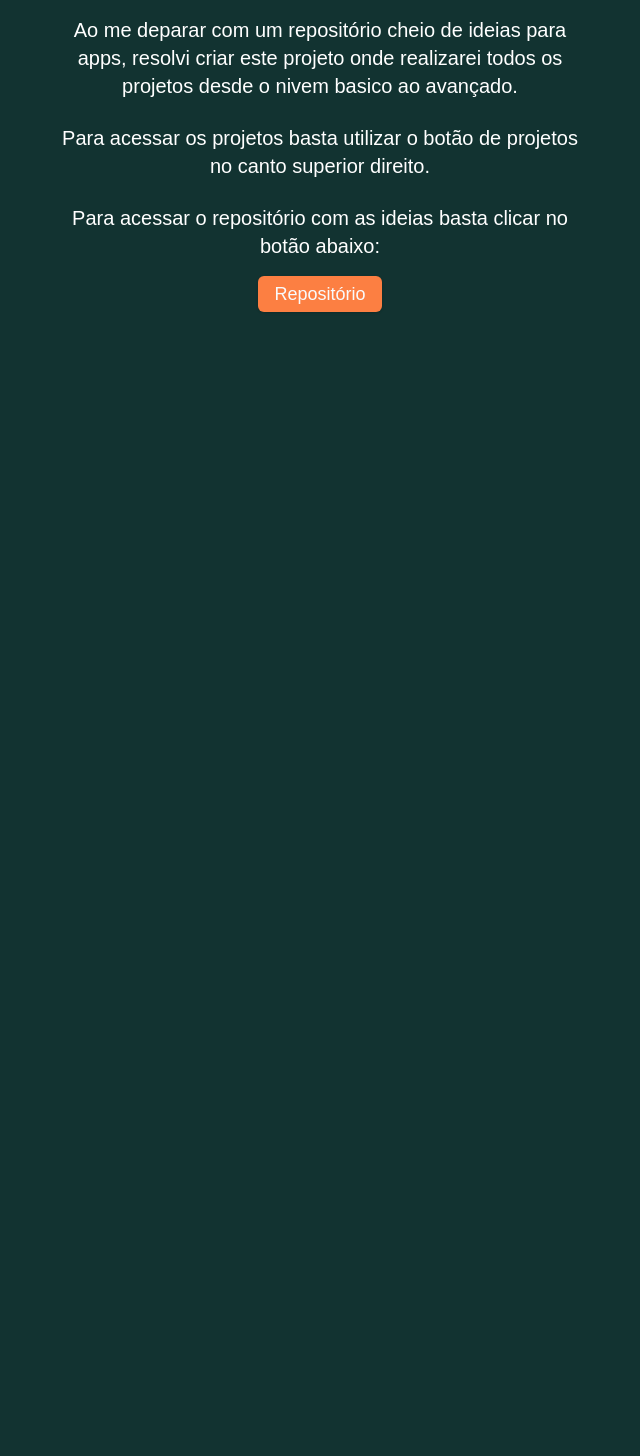
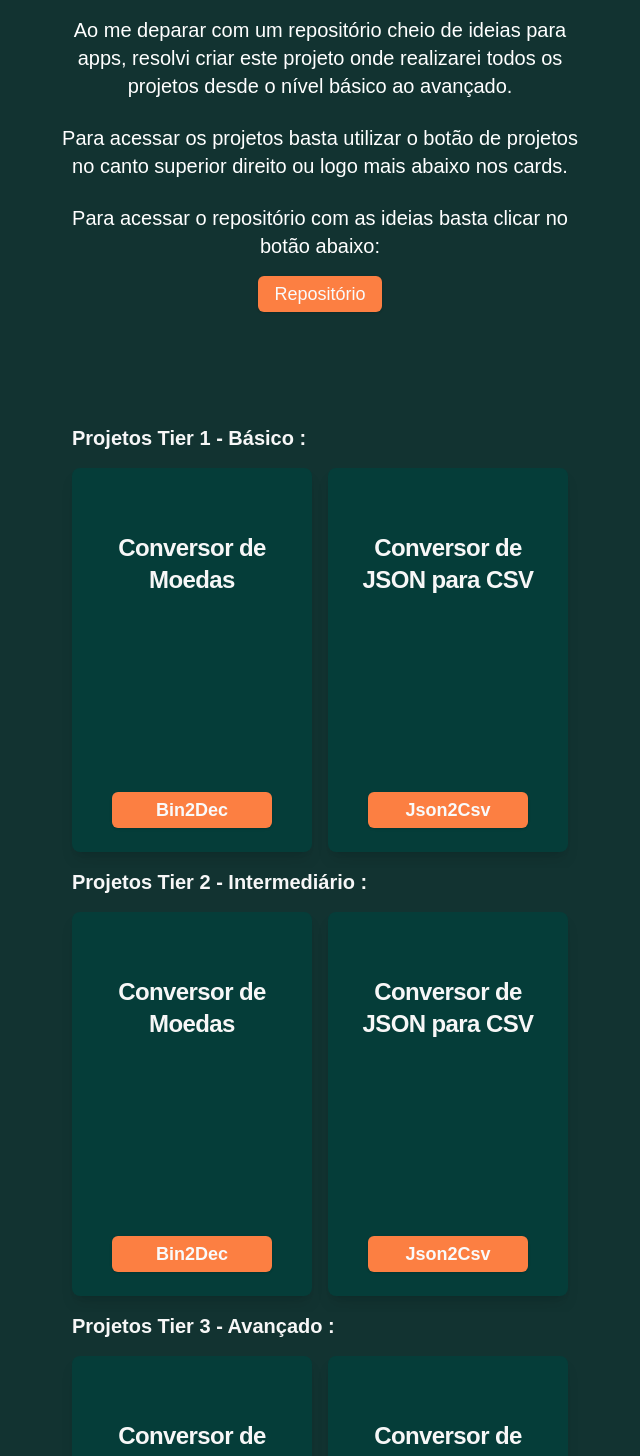
Before and after one commit to NosborCT/all_projects, a Next.js app: page / in a window 1280 px wide. Shown: the part 360-1816 px from the top of the page, without its empty margins (320-960 px from the left). Before the commit the page ends 812 px from the top, so only its background shows below. Built offline with nearby package versions, Linux system fonts and the light colour scheme.

Commit message:
feat: Criando os cards de projetos

```diff
--- /dev/null
+++ b/src/app/_components/ProjectCard.tsx
@@ -0,0 +1,50 @@
+import { Button } from "@/components/ui/button";
+import {
+  Card,
+  CardContent,
+  CardHeader,
+  CardTitle,
+} from "@/components/ui/card";
+import Link from "next/link";
+import Json2Csv from './../pages/json2csv/page';
+
+const ProjectCard = () => {
+  return (
+    <div className="flex overflow-x-auto max-w-[1080px] p-4 space-x-4">
+      <Card className="w-60 flex-shrink-0 border-none h-96 bg-[#053D39] flex flex-col items-center justify-between shadow-lg rounded-lg">
+        <CardHeader className="flex items-center justify-center mt-10">
+          <CardTitle className="font-bold text-[#f7f7f7] text-center text-2xl">
+            Conversor de Moedas
+          </CardTitle>
+        </CardHeader>
+        <CardContent className="mt-4 space-y-4">
+          <Link href="/pages/bin2dec">
+            <Button className="w-40 transition duration-300 bg-[#FC7F42] hover:bg-[#D9D9D9] hover:text-black text-lg font-semibold">
+              Bin2Dec
+            </Button>
+          </Link>
+        </CardContent>
+      </Card>
+
+      {/* Adicione mais cards aqui se necessário */}
+      <Card className="w-60 flex-shrink-0 border-none h-96 bg-[#053D39] flex flex-col items-center justify-between shadow-lg rounded-lg">
+        <CardHeader className="flex items-center justify-center mt-10">
+          <CardTitle className="font-bold text-[#f7f7f7] text-center text-2xl">
+            Conversor de JSON para CSV
+          </CardTitle>
+        </CardHeader>
+        <CardContent className="mt-4 space-y-4">
+          <Link href="/pages/json2csv">
+            <Button className="w-40 transition duration-300 bg-[#FC7F42] hover:bg-[#D9D9D9] hover:text-black text-lg font-semibold">
+            Json2Csv
+            </Button>
+          </Link>
+        </CardContent>
+      </Card>
+
+
+    </div>
+  );
+};
+
+export default ProjectCard;
--- a/src/app/page.tsx
+++ b/src/app/page.tsx
@@ -1,5 +1,11 @@
 import { Button } from "@/components/ui/button";
-
+import { Metadata } from "next";
+import Link from "next/link";
+import ProjectCard from "./_components/ProjectCard";
+export const metadata: Metadata = {
+  title: "Home",
+  description: "Pagina inicial do projeto",
+};
 
 export default function Home() {
   return (
@@ -9,13 +15,13 @@ export default function Home() {
         <p className="   mt-6 text-xl text-white text-center justify-center">
           {" "}
           Ao me deparar com um repositório cheio de ideias para apps, resolvi
-          criar este projeto onde realizarei todos os projetos desde o nivem
-          basico ao avançado.
+          criar este projeto onde realizarei todos os projetos desde o nível
+          básico ao avançado.
         </p>
         <p className="   mt-6 text-xl text-white text-center justify-center">
           {" "}
           Para acessar os projetos basta utilizar o botão de projetos no canto
-          superior direito.
+          superior direito ou logo mais abaixo nos cards.
         </p>
         <p className="   mt-6 text-xl text-white text-center justify-center">
           {" "}
@@ -29,9 +35,32 @@ export default function Home() {
             Repositório
           </Button>
         </a>
+      </div>
 
+      <div>
+        <h1 className=" text-xl ml-4 font-bold text-[#f7f7f7] ">
+          {" "}
+          Projetos Tier 1 - Básico :{" "}
+        </h1>
+        <ProjectCard />
+      </div>
 
+      <div>
+        <h1 className=" text-xl ml-4 font-bold text-[#f7f7f7] ">
+          {" "}
+          Projetos Tier 2 - Intermediário :{" "}
+        </h1>
+        <ProjectCard />
       </div>
+
+      <div>
+        <h1 className=" text-xl ml-4 font-bold text-[#f7f7f7] ">
+          {" "}
+          Projetos Tier 3 - Avançado :{" "}
+        </h1>
+        <ProjectCard />
+      </div>
+
     </>
   );
 }
```
